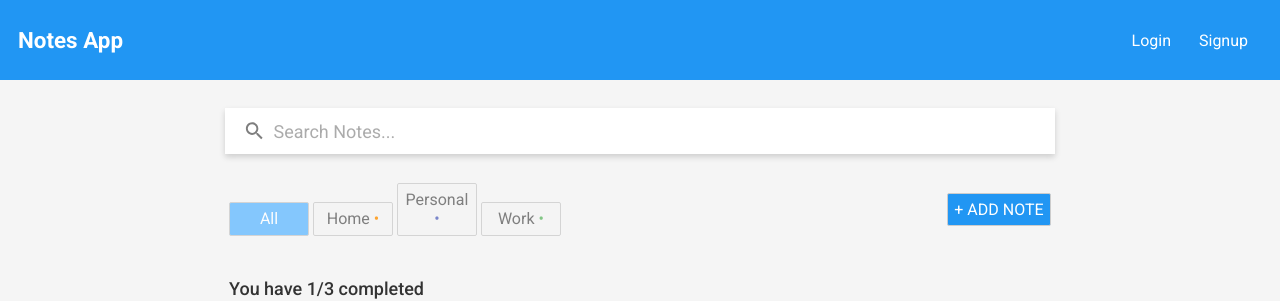
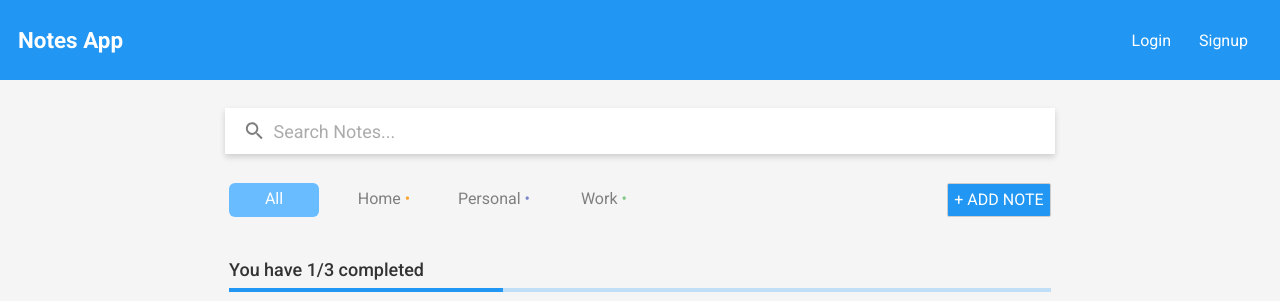
Before and after one commit to lanxeon/notes-app-frontend-svelte, a Svelte app: page / in a window 1280 px wide. Shown: the top 301 px of the page. Built offline with nearby package versions, Linux system fonts and the light colour scheme; no server answers.

Commit message:
replaced active classes with mixins

```diff
--- a/src/Components/Subheader/SubheaderButton.svelte
+++ b/src/Components/Subheader/SubheaderButton.svelte
@@ -21,10 +21,25 @@
 </button>
 
 <style lang="scss">
+  @mixin active-button($bg) {
+    color: #fff;
+    opacity: 100%;
+    background-color: $bg;
+  }
+
   button {
-    width: 80px;
+    width: 90px;
+    background-color: transparent;
+    font-size: 1rem;
+    line-height: 1.3rem;
+    margin-right: 1rem;
+    font-weight: normal;
+    outline: none;
+    border: none;
+    border-radius: 6px;
     color: #00000099;
     opacity: 80%;
+    cursor: pointer;
 
     &.orange {
       .dot {
@@ -32,8 +47,7 @@
       }
 
       &.active {
-        background-color: #ff9100;
-        color: #fff;
+        @include active-button(#ff9100);
       }
     }
 
@@ -43,8 +57,7 @@
       }
 
       &.active {
-        background-color: #69bcff;
-        color: #fff;
+        @include active-button(#69bcff);
       }
     }
 
@@ -54,8 +67,7 @@
       }
 
       &.active {
-        background-color: #5c6bc0;
-        color: #fff;
+        @include active-button(#5c6bc0);
       }
     }
 
@@ -65,8 +77,7 @@
       }
 
       &.active {
-        background-color: #66bb6a;
-        color: #fff;
+        @include active-button(#66bb6a);
       }
     }
   }
```
